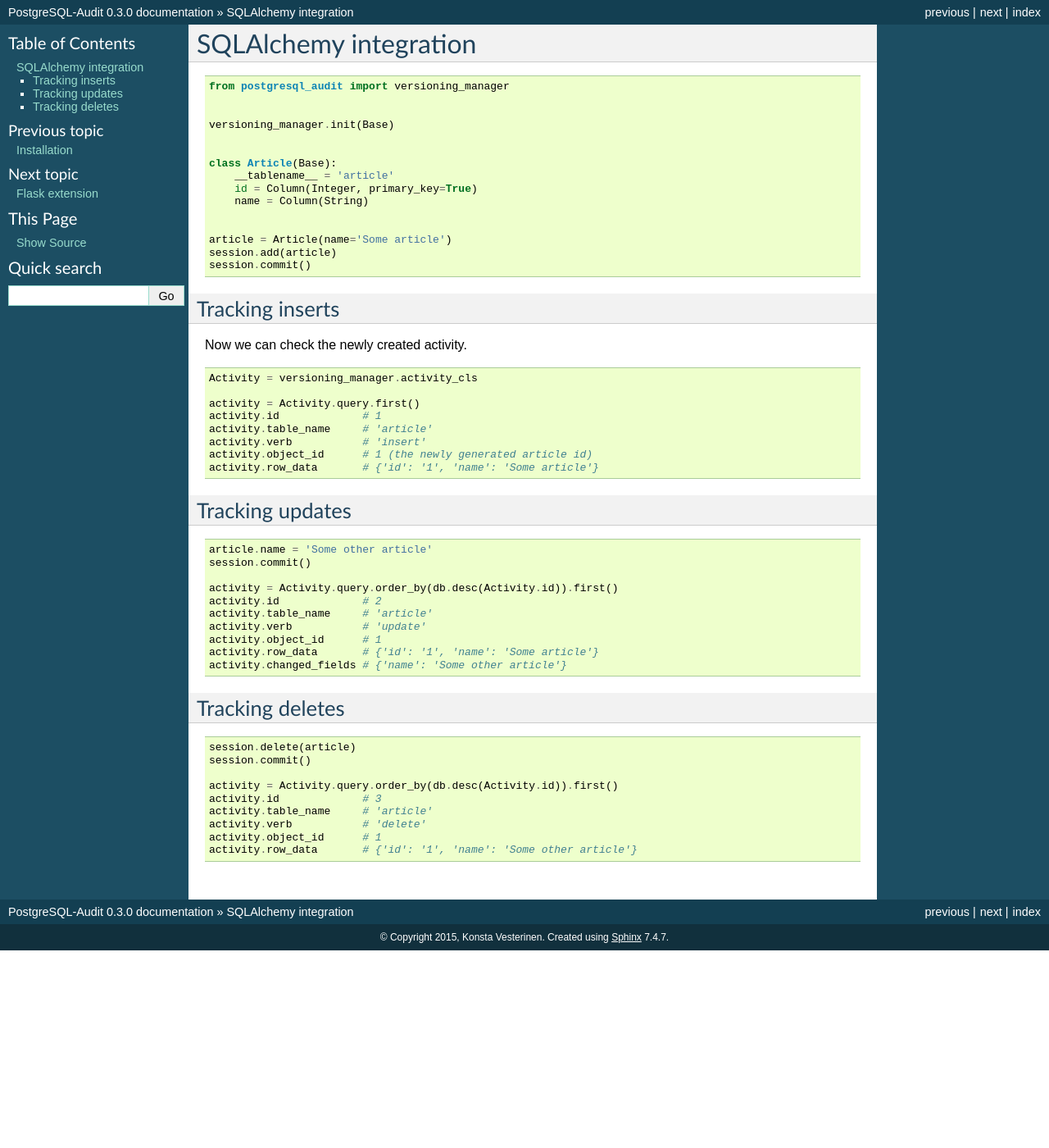
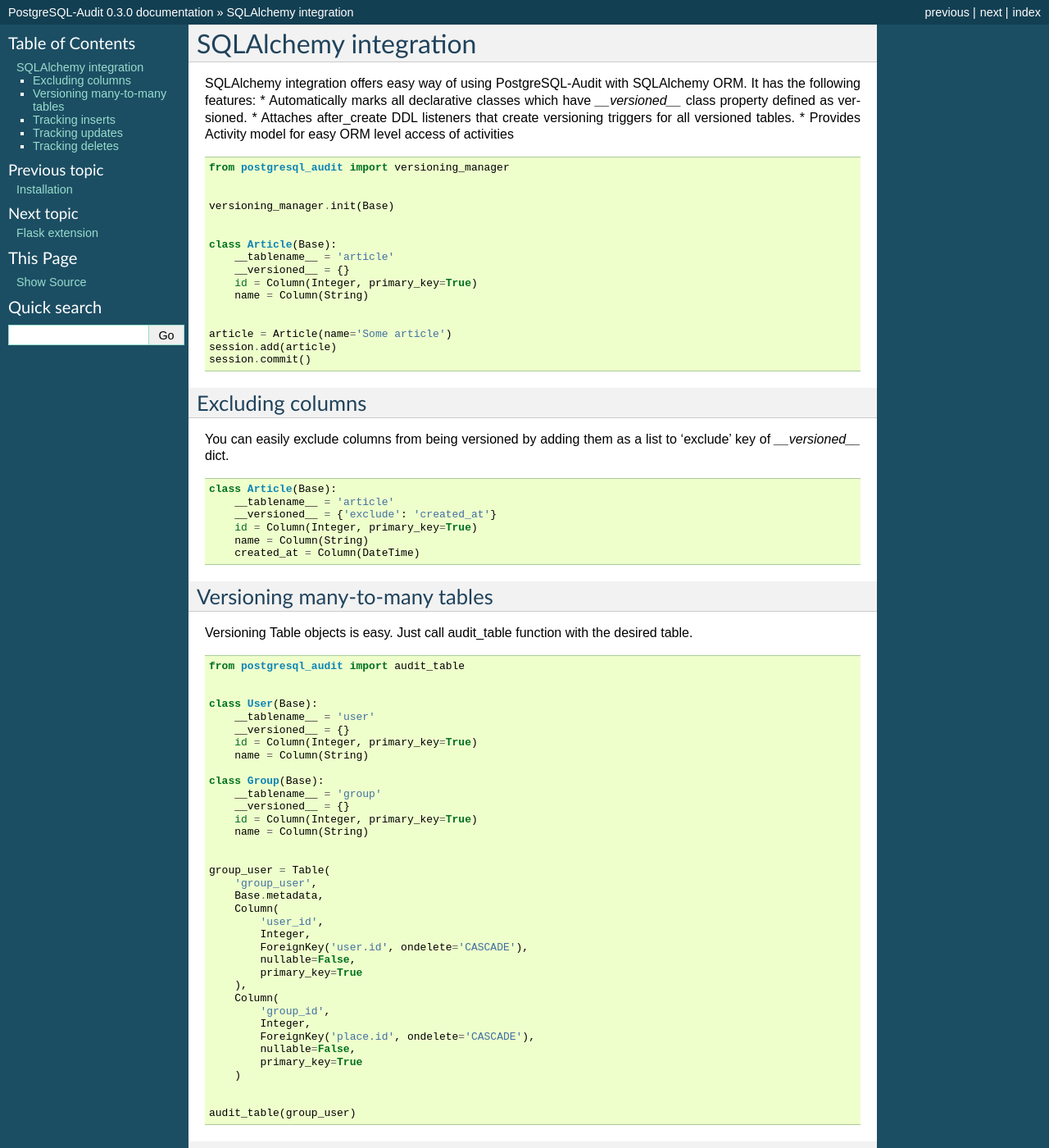
Before and after one commit to kvesteri/postgresql-audit, a Sphinx documentation site: the page built from docs/sqlalchemy.rst, in a window 1280 px wide and 1400 px high. Shown: the whole window at 82% size. Built offline with Sphinx 7.4.7, drawn with Linux system fonts in a browser that asks for light colours.

Commit message:
Add more docs for SQLAlchemy

```diff
--- a/docs/sqlalchemy.rst
+++ b/docs/sqlalchemy.rst
@@ -1,6 +1,11 @@
 SQLAlchemy integration
 ======================
 
+
+SQLAlchemy integration offers easy way of using PostgreSQL-Audit with SQLAlchemy ORM. It has the following features:
+* Automatically marks all declarative classes which have `__versioned__` class property defined as versioned.
+* Attaches after_create DDL listeners that create versioning triggers for all versioned tables.
+* Provides Activity model for easy ORM level access of activities
 
 
 .. code-block:: python
@@ -14,6 +19,7 @@
 
     class Article(Base):
         __tablename__ = 'article'
+        __versioned__ = {}
         id = Column(Integer, primary_key=True)
         name = Column(String)
 
@@ -21,6 +27,66 @@
     article = Article(name='Some article')
     session.add(article)
     session.commit()
+
+
+Excluding columns
+-----------------
+
+You can easily exclude columns from being versioned by adding them as a list to 'exclude' key of `__versioned__` dict.
+
+.. code-block:: python
+
+    class Article(Base):
+        __tablename__ = 'article'
+        __versioned__ = {'exclude': 'created_at'}
+        id = Column(Integer, primary_key=True)
+        name = Column(String)
+        created_at = Column(DateTime)
+
+
+Versioning many-to-many tables
+------------------------------
+
+Versioning Table objects is easy. Just call audit_table function with the desired table.
+
+.. code-block:: python
+
+    from postgresql_audit import audit_table
+
+
+    class User(Base):
+        __tablename__ = 'user'
+        __versioned__ = {}
+        id = Column(Integer, primary_key=True)
+        name = Column(String)
+
+    class Group(Base):
+        __tablename__ = 'group'
+        __versioned__ = {}
+        id = Column(Integer, primary_key=True)
+        name = Column(String)
+
+
+    group_user = Table(
+        'group_user',
+        Base.metadata,
+        Column(
+            'user_id',
+            Integer,
+            ForeignKey('user.id', ondelete='CASCADE'),
+            nullable=False,
+            primary_key=True
+        ),
+        Column(
+            'group_id',
+            Integer,
+            ForeignKey('place.id', ondelete='CASCADE'),
+            nullable=False,
+            primary_key=True
+        )
+
+
+    audit_table(group_user)
 
 
 Tracking inserts
```
